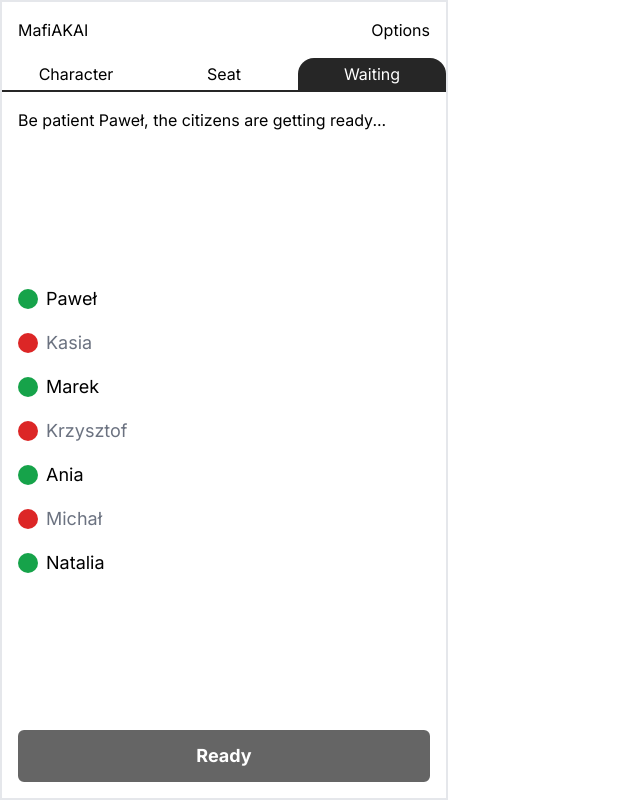
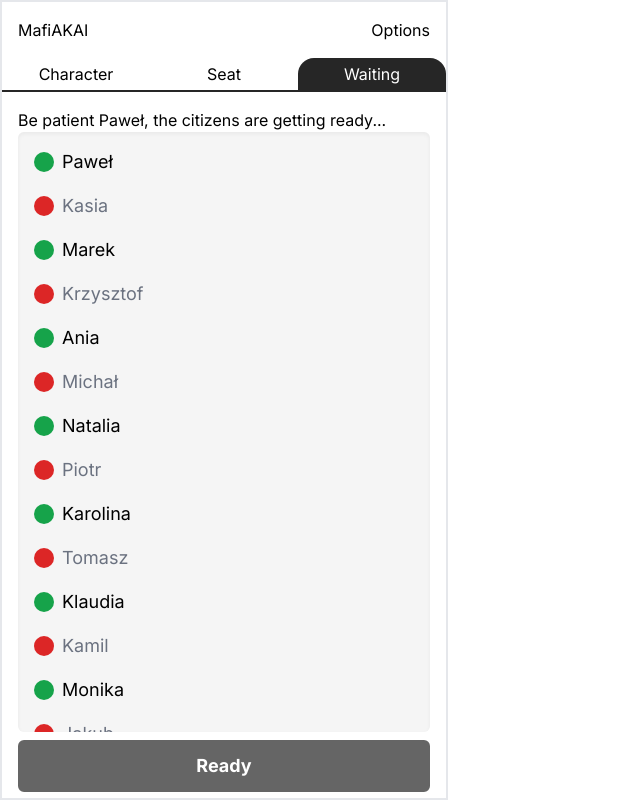
Before and after one commit to akai-org/mafiakai, a React (Vite) app in the folder client/: page / in a window 1280 px wide. Both pictures are taken after a click on the button "Waiting". Shown: the whole page, without its empty margins (0-640 px from the left). Built offline with nearby package versions, Linux system fonts and the light colour scheme.

Commit message:
Improved player list visibility and display + enhanced button tooltip

```diff
--- a/client/src/App.tsx
+++ b/client/src/App.tsx
@@ -1,7 +1,7 @@
 import { BrowserRouter, Route, Routes } from "react-router";
 
 import ConnectionProvider from "./ConnectionProvider";
-import { GameScreen, MenuScreen} from "@/pages";
+import { GameScreen, MenuScreen } from "@/pages";
 import Lobby from "./pages/Lobby";
 
 function App() {
--- a/client/src/pages/Lobby/Waiting.tsx
+++ b/client/src/pages/Lobby/Waiting.tsx
@@ -24,7 +24,10 @@ function DisplayPlayers({ players }: DisplayPlayersProps) {
       {players.map((name, i) => {
         const ready = i % 2 === 0;
         return (
-          <li key={i} className={`my-4 flex items-center text-lg ${!ready ? "text-gray-500" : ""}`}>
+          <li
+            key={i}
+            className={`my-4 flex items-center text-lg transition-all hover:ml-2 hover:text-xl hover:font-semibold ${!ready ? "text-gray-500" : ""}`}
+          >
             <ReadyIndicator ready={ready} />
             {name}
           </li>
@@ -39,18 +42,38 @@ function Waiting({ playername }: WaitingProps) {
   return (
     <div className="flex h-full w-full flex-col justify-between p-4">
       <p>Be patient {player.name}, the citizens are getting ready...</p>
-      <div className="flex flex-col gap-y-4">
-        {/* Example names */}
+      <div className="flex max-h-[calc(100vh-200px)] flex-col overflow-y-auto rounded-md bg-neutral-100 px-4 shadow-inner">
         <DisplayPlayers
-          players={[player.name, "Kasia", "Marek", "Krzysztof", "Ania", "Michał", "Natalia"]}
-        ></DisplayPlayers>
+          players={[
+            player.name,
+            "Kasia",
+            "Marek",
+            "Krzysztof",
+            "Ania",
+            "Michał",
+            "Natalia",
+            "Piotr",
+            "Karolina",
+            "Tomasz",
+            "Klaudia",
+            "Kamil",
+            "Monika",
+            "Jakub",
+            "Magda",
+            "Adam",
+            "Ewa",
+            "Robert",
+            "Agnieszka",
+            "Łukasz",
+          ]}
+        />
       </div>
-      <div className="group relative">
+      <div className="group relative mt-2">
         <Button size="button-lg" disabled={!player.name || player.seat === null} className="w-full">
           Ready
         </Button>
         <span
-          className={`${!player.name || player.seat === null ? "absolute bottom-full left-1/2 mb-2 hidden -translate-x-1/2 transform rounded-md bg-gray-800 px-2 py-1 text-xs text-white group-hover:block" : "hidden"}`}
+          className={`transition-opacity duration-300 ${!player.name || player.seat === null ? "visibility-hidden group-hover:visibility-visible absolute bottom-full left-1/2 mb-2 -translate-x-1/2 transform rounded-md bg-gray-800 px-2 py-1 text-xs text-white opacity-0 group-hover:opacity-100" : "hidden"}`}
         >
           Please create your character and choose a seat first
         </span>
```
